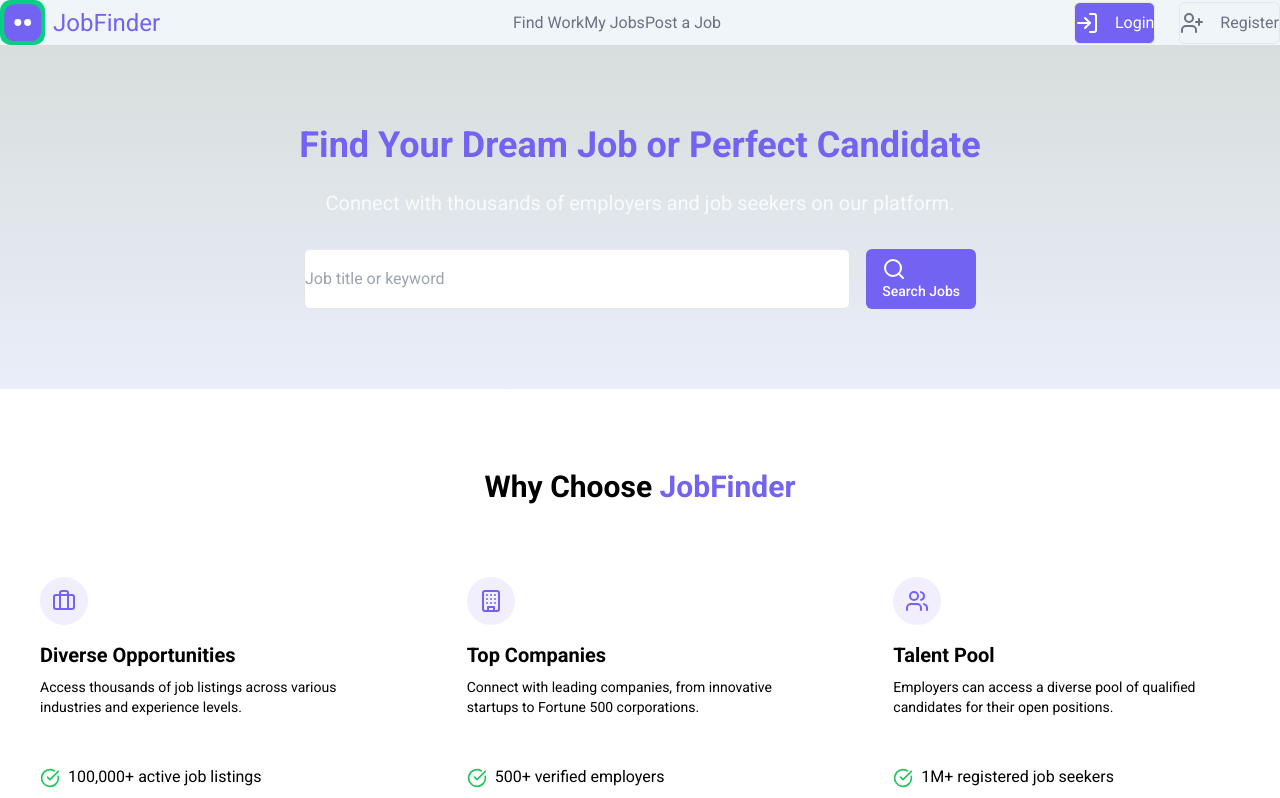
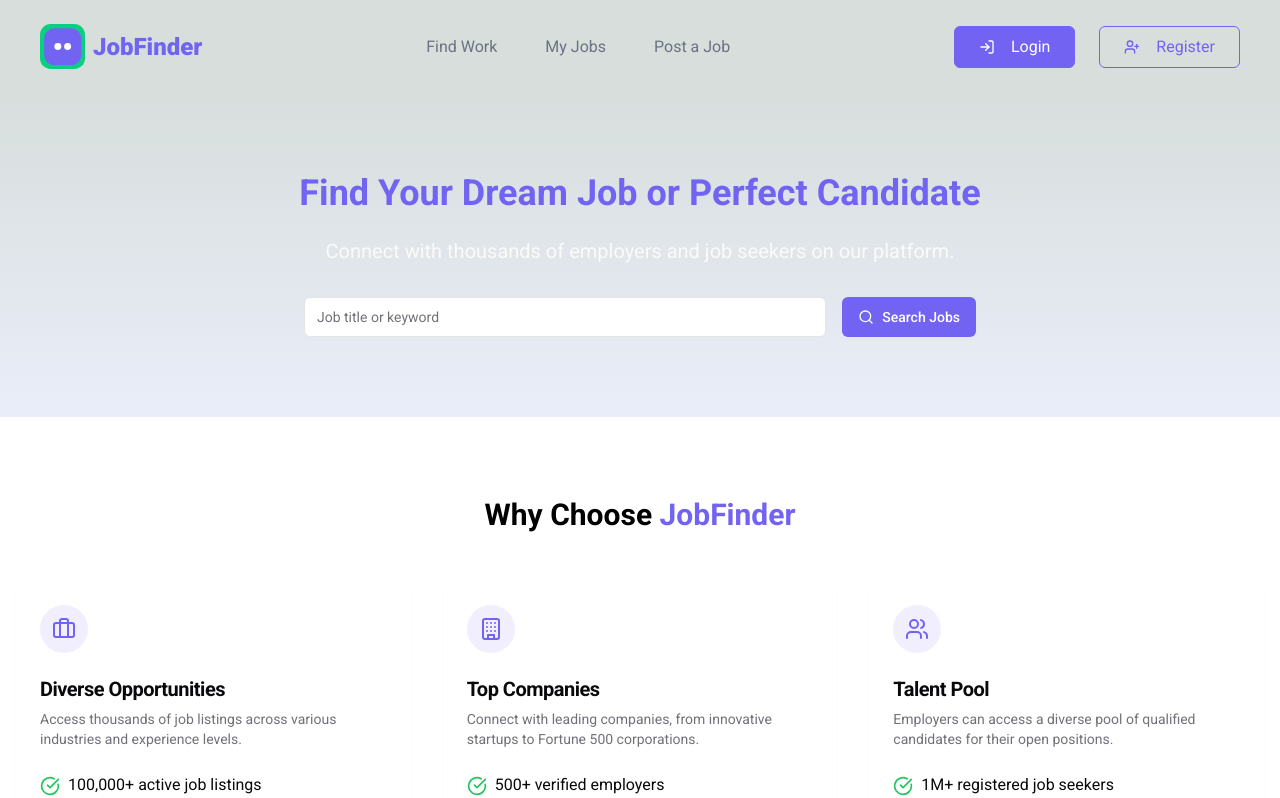
Before and after one commit to Yashaswipriya/JobFinder, a Next.js app in the folder client/: page / in a window 1280 px wide. Shown: the top 798 px of the page. Built offline with nearby package versions, Linux system fonts and the light colour scheme; no server answers.

Commit message:
made changes in tailwind config

```diff
--- a/client/tailwind.config.ts
+++ b/client/tailwind.config.ts
@@ -5,7 +5,11 @@ const config = {
     content: [
     "./pages/**/*.{js,ts,jsx,tsx,mdx}",
     "./components/**/*.{js,ts,jsx,tsx,mdx}",
+	"./Components/**/*.{js,ts,jsx,tsx,mdx}",
+	"./utils/**/*.{js,ts,jsx,tsx,mdx}",
     "./app/**/*.{js,ts,jsx,tsx,mdx}",
+
+
   ],
   theme: {
   	extend: {
```
